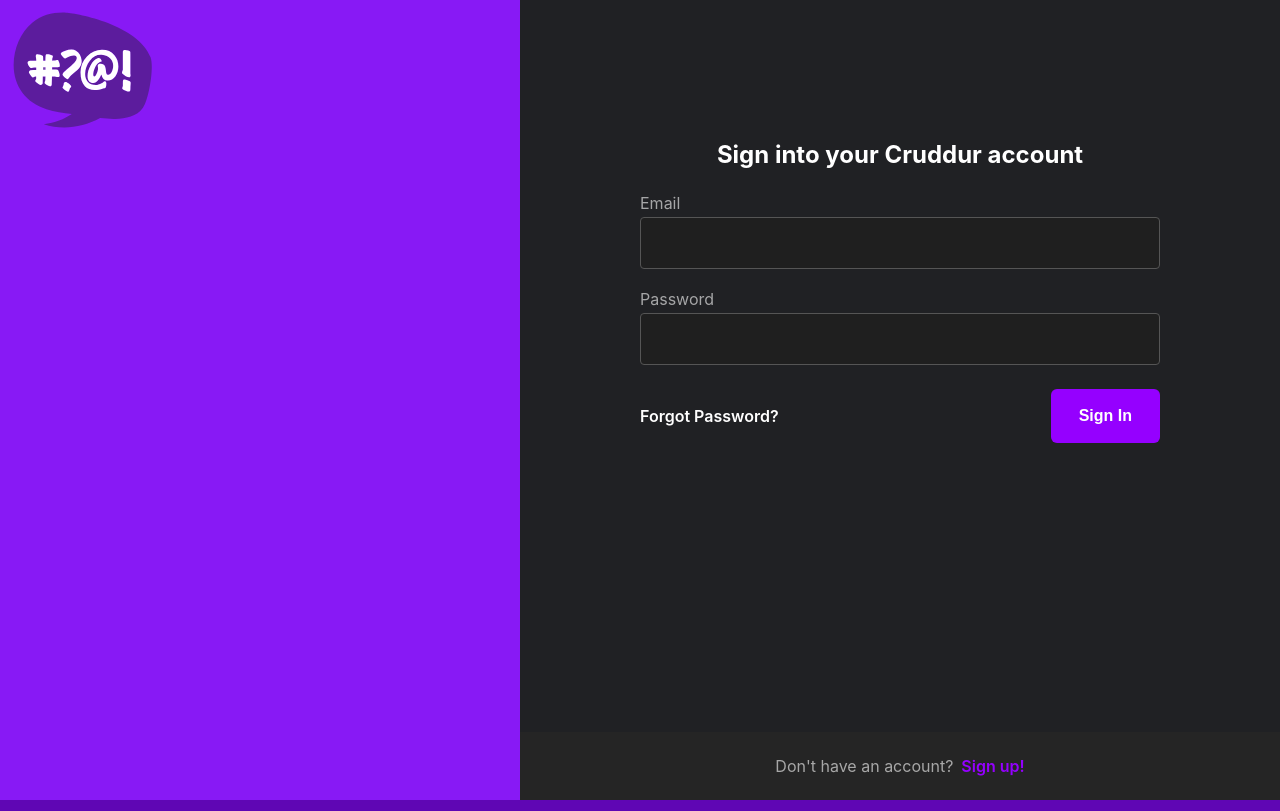
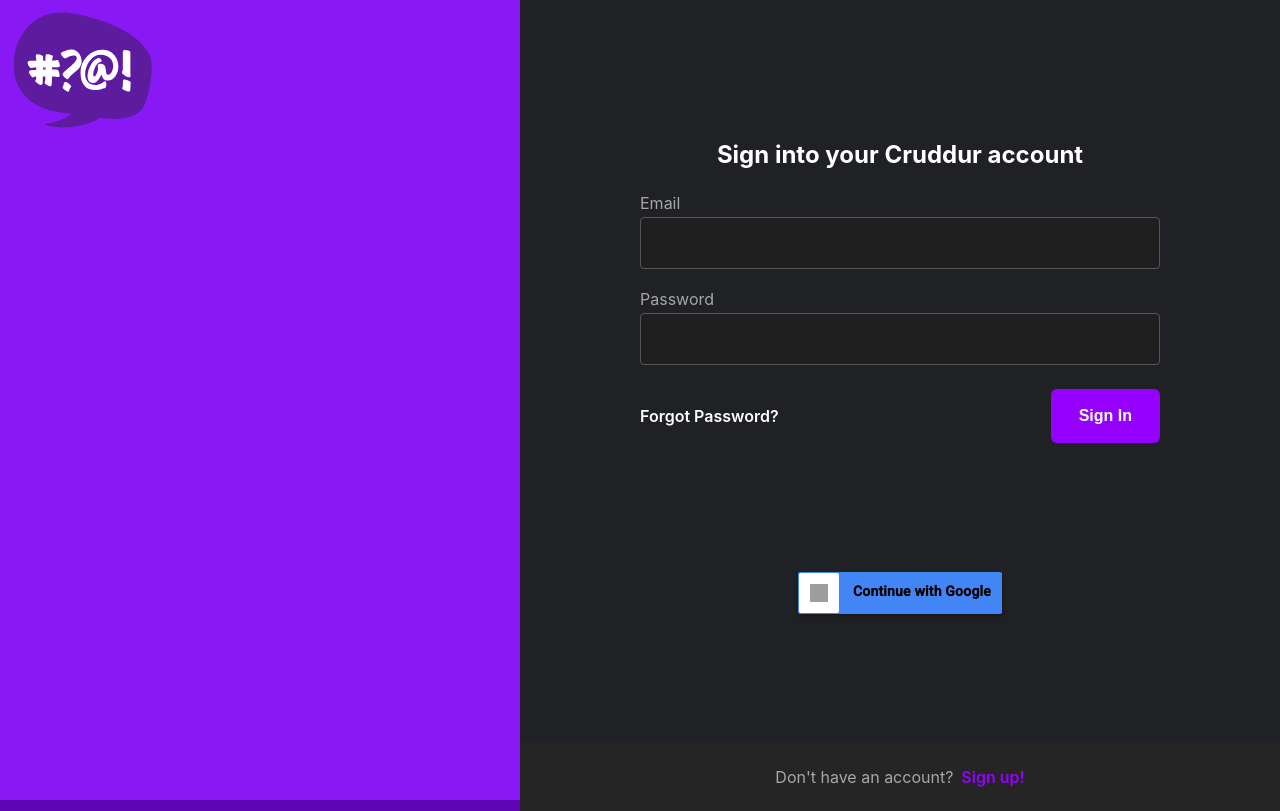
Before and after one commit to AjanaLarry/aws-bootcamp-cruddur-2023, a React (Create React App) app in the folder frontend-react-js/: page /signin in a window 1280 px wide. Built offline with nearby package versions, Linux system fonts and the light colour scheme; grey boxes are pictures that could not be loaded; what aws-amplify would draw is missing.

Commit message:
update week 4 assignment

```diff
--- a/frontend-react-js/src/App.js
+++ b/frontend-react-js/src/App.js
@@ -23,7 +23,13 @@ Amplify.configure({
   "aws_cognito_region": process.env.REACT_APP_AWS_COGNITO_REGION,
   "aws_user_pools_id": process.env.REACT_APP_AWS_USER_POOLS_ID,
   "aws_user_pools_web_client_id": process.env.REACT_APP_CLIENT_ID,
-  "oauth": {},
+  oauth: {
+    domain: 'thatcruddurapp.auth.us-east-1.amazoncognito.com',
+    scope: ['email', 'profile', 'openid', "aws.cognito.signin.user.admin"],
+    redirectSignIn: process.env.REACT_APP_FRONTEND_URL,
+    redirectSignOut: process.env.REACT_APP_FRONTEND_URL,
+    responseType: 'token' // or 'token', note that REFRESH token will only be generated when the responseType is code
+  },
   Auth: {
     // We are not using an Identity Pool
     // identityPoolId: process.env.REACT_APP_IDENTITY_POOL_ID, // REQUIRED - Amazon Cognito Identity Pool ID
--- a/frontend-react-js/src/components/ProfileInfo.js
+++ b/frontend-react-js/src/components/ProfileInfo.js
@@ -14,9 +14,9 @@ export default function ProfileInfo(props) {
 
   const signOut = async () => {
     try {
-        await Auth.signOut({ global: true });
-        window.location.href = "/"
-        localStorage.removeItem("access_token")
+      localStorage.removeItem("access_token")
+      await Auth.signOut({ global: true });
+      window.location.href = "/"
     } catch (error) {
         console.log('error signing out: ', error);
     }
--- a/frontend-react-js/src/pages/HomeFeedPage.js
+++ b/frontend-react-js/src/pages/HomeFeedPage.js
@@ -58,13 +58,30 @@ export default function HomeFeedPage() {
     .catch((err) => console.log(err));
   };
 
+  // Collect Access Token for Google idp
+  const getIdToken = async () => {
+
+    Auth.currentSession().then(res => {
+      let accessToken = res.getAccessToken()
+
+      localStorage.setItem(
+        "access_token",
+        accessToken.jwtToken
+      );
+
+      loadData();
+      checkAuth();
+
+    })
+  }
+
   React.useEffect(()=>{
     //prevents double call
     if (dataFetchedRef.current) return;
     dataFetchedRef.current = true;
 
-    loadData();
-    checkAuth();
+    getIdToken();
+
   }, [])
 
   return (
--- a/frontend-react-js/src/pages/SigninPage.css
+++ b/frontend-react-js/src/pages/SigninPage.css
@@ -1,3 +1,5 @@
+@import url(https://fonts.googleapis.com/css?family=Roboto:500);
+
 article.signin-article .signin-info {
   flex-grow: 1;
   padding-left: 12px;
@@ -105,3 +107,58 @@ article.signin-article button[type='submit'] {
   text-decoration: none;
   font-weight: 600;
 }
+
+/* google sign-in button */
+
+.google-btn {
+cursor:pointer;
+width: 204px;
+height: 42px;
+background-color: #4285f4;
+border-radius: 2px;
+box-shadow: 0 3px 4px 0 rgba(0, 0, 0, .25);
+}
+
+.google-btn .google-icon-wrapper {
+position: absolute;
+margin-top: 1px;
+margin-left: 1px;
+width: 40px;
+height: 40px;
+border-radius: 2px;
+background-color: #fff;
+}
+
+.google-btn .google-icon {
+position: absolute;
+margin-top: 11px;
+margin-left: 11px;
+width: 18px;
+height: 18px;
+}
+
+.google-btn .btn-text {
+cursor:pointer;
+float: right;
+margin: 11px 11px 0 0;
+background-color: transparent;
+border: none;
+font-size: 14px;
+letter-spacing: 0.2px;
+font-family: "Roboto";
+}
+
+.google-btn:hover {
+box-shadow: 0 0 6px #4285f4;
+}
+
+.google-btn:active {
+background: #1669f2;
+}
+
+.center-a-div {
+display: flex;
+justify-content: center;
+align-items: center;
+height: 300px;
+}
--- a/frontend-react-js/src/pages/SigninPage.js
+++ b/frontend-react-js/src/pages/SigninPage.js
@@ -76,6 +76,15 @@ export default function SigninPage() {
             <button type='submit'>Sign In</button>
           </div>
 
+          <div className="center-a-div">
+            <div className="google-btn" onClick={() => Auth.federatedSignIn({ provider: 'Google' })}>
+              <div className="google-icon-wrapper">
+                <img className="google-icon" src="https://upload.wikimedia.org/wikipedia/commons/5/53/Google_%22G%22_Logo.svg" />
+              </div>
+              <p class="btn-text"><b>Continue with Google</b></p>
+            </div>
+          </div>
+
         </form>
         <div className="dont-have-an-account">
           <span>
```
Also changed, not shown: 3 other files (tests, documents, lock files or other folders).
